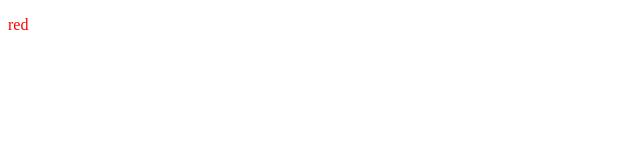
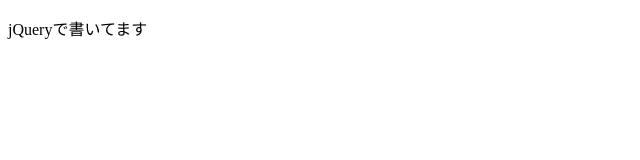
Before and after one commit to coelacanth05/javscript-blog, a website built with Parcel: page index.html in a window 1280 px wide. Shown: the whole page, without its empty margins (0-640 px from the left). Built offline with nearby package versions, Linux system fonts and the light colour scheme.

Commit message:
removeCss

```diff
--- a/index.html
+++ b/index.html
@@ -8,7 +8,7 @@
   </head>
 
   <body>
-    <p>red</p>
+    <p class="red">jQueryで書いてます</p>
     <script src="src/index.js"></script>
   </body>
 </html>
--- a/src/index.js
+++ b/src/index.js
@@ -1 +1,3 @@
-$("p").addClass("is-active");
+$(function () {
+  $("p").removeClass("red");
+});
--- a/style.css
+++ b/style.css
@@ -1,3 +1,3 @@
-p.is-active {
+p.red {
   color: red;
 }
```
